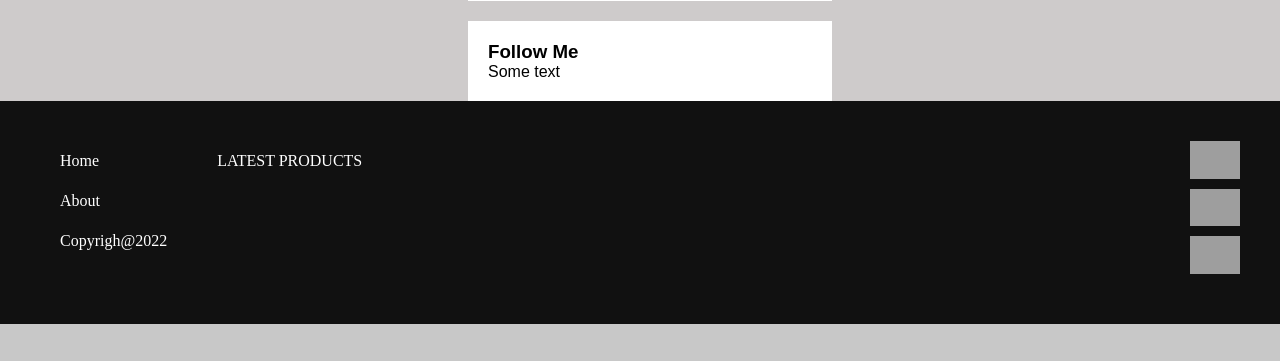
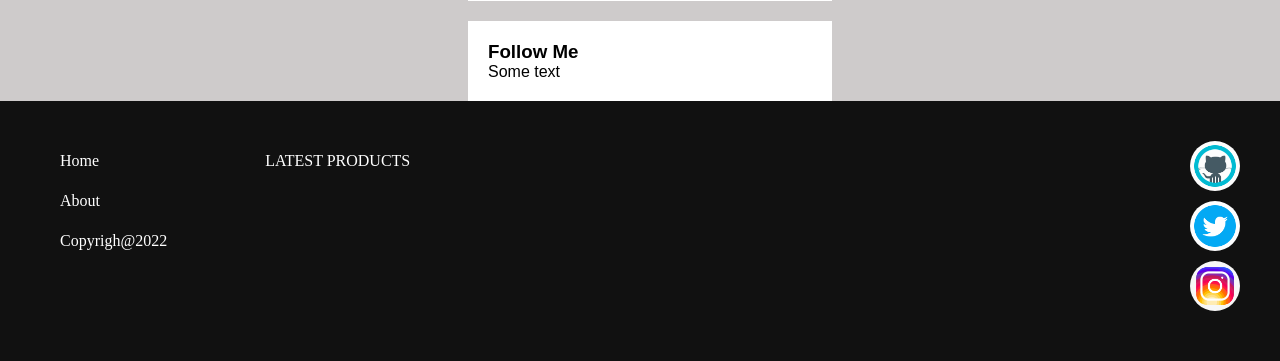
Before and after one commit to Lotany/Rizcakes, a PHP site: page / in a window 1280 px wide. Shown: the part 1147-1508 px from the top of the page. Before the commit the page ends 1471 px from the top, so only its background shows below. Run offline with PHP 8.4, Linux system fonts and the light colour scheme; data that the repository does not hold is empty; some libraries are stand-ins or nearby versions; grey boxes are pictures that could not be loaded.

Commit message:
changing footer

```diff
--- a/style.css
+++ b/style.css
@@ -450,6 +450,7 @@ footer ul li a {
 .footer-sm img{
     width: 100%;
     margin-bottom: 10px;
+    border-radius: 50%;
 }
 
 @media only screen and (min-width: 1000px){
@@ -467,6 +468,6 @@ footer ul li a {
     }
 
     footer ul {
-        padding-right: 30px ;
+        padding-right: 78px ;
     }
 }
```
Also changed, not shown: icons/github.gif (added), icons/insta.gif (added), icons/linked.gif (added), icons/twitt.gif (added).
